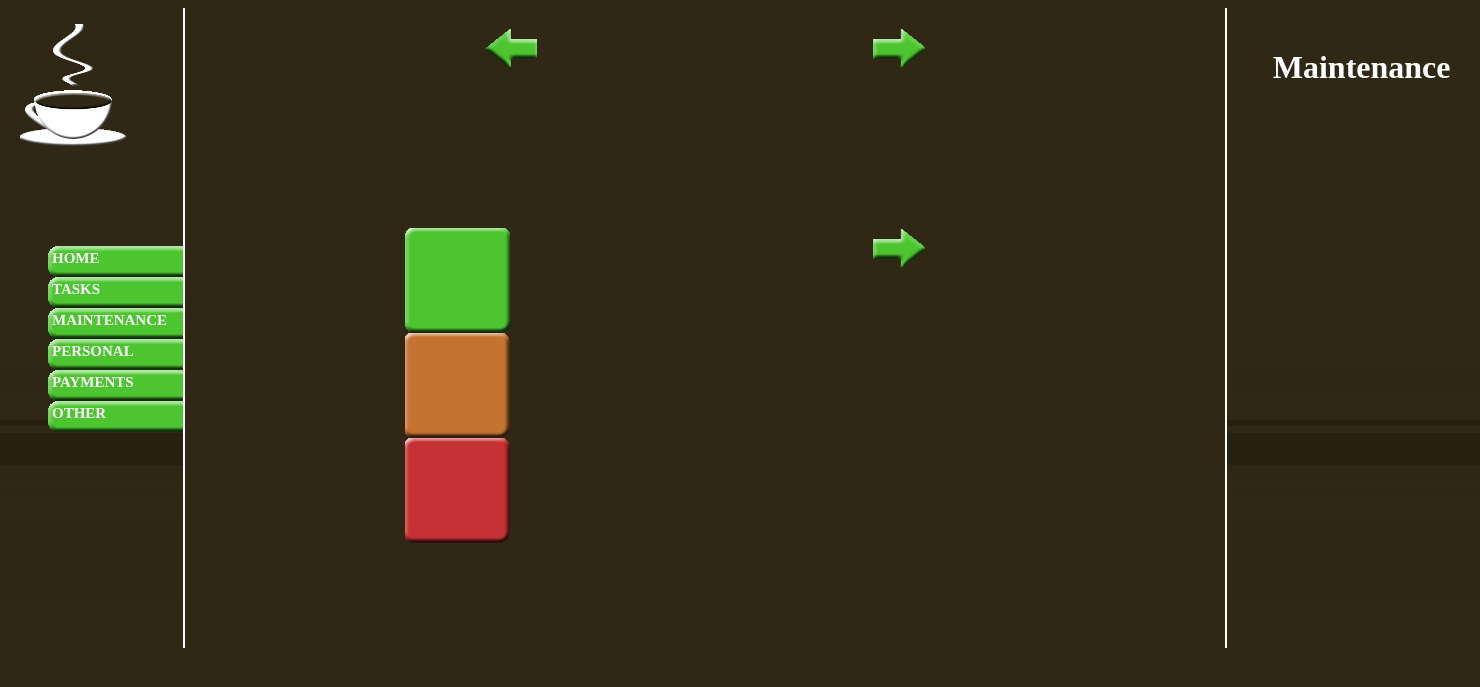
After one commit to Pagelise/misc, a PHP site: page /task.php in a window 1480 px wide. The commit adds this page. Shown: the top 687 px of the page. Run offline with PHP 8.4, Linux system fonts and the light colour scheme.

Commit message:
2011_6_28_2029

```diff
--- /dev/null
+++ b/Common/header.php
@@ -0,0 +1,13 @@
+<!DOCTYPE html PUBLIC "-//W3C//DTD XHTML 1.0 Strict//EN" "http://www.w3.org/TR/xhtml1/DTD/xhtml1-strict.dtd">
+<html xmlns="http://www.w3.org/1999/xhtml">
+<html>
+
+<head>
+
+<meta http-equiv="Content-Type" content="text/html; charset=utf-8" />
+
+<?php $pageTitle = "Default"; ?>
+
+<title><?php echo $pageTitle; ?></title>
+
+<link rel="stylesheet" href="common/style.css" type="text/css" />
--- /dev/null
+++ b/Common/sidebar.php
@@ -0,0 +1,8 @@
+
+<ul>
+<li><a id="nav" href="linkTo.php">Home</a></li>
+<li><a id="nav" href="linkTo.php">Tasks</a></li>
+<li><a id="nav" href="linkTo.php">Maintenance</a></li>
+<li><a id="nav" href="linkTo.php">Personal</a></li>
+<li><a id="nav" href="linkTo.php">Payments</a></li>
+<li><a id="nav" href="linkTo.php">Other</a></li></ul>
--- a/Common/style.css
+++ b/Common/style.css
@@ -1,74 +1,160 @@
+div.main {
+  text-align:center;
+  color:white;
+  width:1000px;
+  height: 600px;
+  position:absolute;
+  margin-left:175px;
+  margin-bottom:100px;
+  border: white solid 2px;
+  border-top:none;
+  border-bottom:none;
+  padding:20px;
+  background: url(../images/brn2.gif); }
 
-body,h1,h2,p {
+div.task {
   margin-left:200px;
-  margin-right:200px;
-}
+  margin-top:200px;
+  float-left; }
+
+div.inner {
+  margin-left:200px;
+  margin-top:200px; }
+
+h1 {
+  position:absolute;
+  font-weight:bold;
+  color:#FFFFFF;
+  left:400px; }
 
 body {
-  background-image:url('../images/background.gif');
-  color:brown;
-}
+  color:white;
+  background: url(../images/background2.gif); }
 
-img.border {
-  display:block;
-  width: 173px;
-  height:100 px;
-  margin-top:38px;
-  margin-left:10px;
-  background: url("../images/buttons.gif") 0 0;  }
-
-#border
-{
+#nav {
   display: block;
-  width: 173px;
-  height: 30px;
-  background: url("../images/buttons.gif") 0 0;
-
-}
-
-#border:hover
-{
-  background-position: 0 -38px;
-  letter-spacing:6px;
-}
-
-#border span
-{
-  position: absolute;
-  top: -999em;
-}
-
-img.mainlogo {
-  margin-left:200px;
-  margin-top:100px;
-  position:absolute;
-  z-index:-1;
-}
-
-p {
-  margin:auto;
-  position:relative;
-  font-family:"Times New Roman";
-  font-size:20px;
-}
-
-ul
-{
-  position:absolute;
+  width: 145px;
+  height: 23px;
+  background: url("../images/buttonsprite.gif") 0 0;
   list-style-type:none;
-  margin-top:140px;
-  margin-left:100px;
-  padding-right:0;
-}
-a.button:link,a:visited
-{
-  font-size:20px;
-  display:block;
+  font-size:15px;
   font-weight:bold;
-  color:#FFFFFF;
-  width:172px;
-  text-align:center;
+  color:white;
+  text-align:left;
   padding:4px;
   text-decoration:none;
   text-transform:uppercase;
- }
+}
+
+#nav:hover {
+  background-position: 0px -31.5px;}
+
+#nav span {
+  position: absolute;
+  top: -999em; }
+
+#task {
+  display: block;
+  width: 97px;
+  height: 97px;
+  border:none;
+  background: url("../images/taskboxsprite.gif") 0 0; }
+
+#task:hover {
+  background-position: 0px -106px;
+  letter-spacing:6px; }
+
+#task span {
+  position: absolute;
+  top: -999em; }
+
+#taskdue {
+  display: block;
+  width: 97px;
+  height: 97px;
+  border:none;
+  background: url("../images/taskboxsprite.gif") -109px 0px; }
+
+#taskdue:hover {
+  background-position: -109px -106px;
+  letter-spacing:6px; }
+
+#taskdue span {
+  position: absolute;
+  top: -999em; }
+
+#taskOverDue {
+  display: block;
+  width: 97px;
+  height: 97px;
+  border:none;
+  background: url("../images/taskboxsprite.gif") -217px 0px; }
+
+#taskOverDue:hover {
+  background-position: -217px -106px;
+  letter-spacing:6px; }
+
+#taskOVerDue span {
+  position: absolute;
+  top: -999em; }
+
+img.bottomborder {
+  position:absolute;
+  right:0px;
+  height:30px;
+  width:inherit;
+  background: url(../images/buttons.gif);
+}
+
+#arrow.aright {
+  right:300px;
+  position:absolute;
+  display: block;
+  width: 52.25px;
+  height: 39px;
+  background: url("../images/arrowsprite.gif") no-repeat;
+  background-position: -125px 0px; }
+
+#arrow.aleft {
+  left:300px;
+  position:absolute;
+  margin-top:
+  display: block;
+  width: 52.25px;
+  height: 39px;
+  background: url("../images/arrowsprite.gif") no-repeat -125px -82px; }
+
+#arrow.aright:hover {
+  background-position: -125px -40px; }
+
+#arrow.aleft:hover {
+  background-position: -125px -123px; }
+
+#arrow span {
+  position: absolute;
+  top: -999em; }
+
+img.mainlogo {
+  position:absolute;
+  top:20px;
+  left:20px;
+  z-index:2;
+  width:107px;
+  height:138.5px; }
+
+ul {
+  position:absolute;
+  list-style-type:none;
+  top: 230px; }
+
+a.button:link,a.button:visited {
+  list-style-type:none;
+  font-size:15px;
+  display:block;
+  font-weight:bold;
+  color:white;
+  width:172px;
+  text-align:left;
+  padding:4px;
+  text-decoration:none;
+  text-transform:uppercase;}
--- /dev/null
+++ b/Common/taskheader.php
@@ -0,0 +1,18 @@
+<?php
+    include_once 'Common/header.php';
+    $pageTitle = "Maintenance";
+    include_once 'common/sidebar.php';
+?>
+
+</head>
+
+<body>
+
+<img class="mainlogo" src="images/coffeecup.gif"/>
+
+<div class="main">
+
+<a id="arrow" class="aleft" href="linkTo.php"/>
+<a id="arrow" class="aright" href="linkTo.php"/>
+
+<h1 class="task"><?php echo $pageTitle; ?></h1>
--- /dev/null
+++ b/task.php
@@ -0,0 +1,14 @@
+<?php include_once 'common/taskheader.php';?>
+
+<div class="inner">
+
+<a id="task" class="button" href="linkTo.php"></a>
+<a id="taskdue" class="button" href="linkTo.php"></a>
+<a id="taskOverDue" class="button" href="linkTo.php"></a>
+
+</div>
+</div>
+</body>
+
+
+</html>
```
Also changed, not shown: Common/simplestyle.css (+8 -0 lines), images/imgcalculations.txt (added, +16 -0 lines), images/arrowsprite.gif (added), images/filler.gif (added), images/taskboxsprite.gif, 1 other file.
